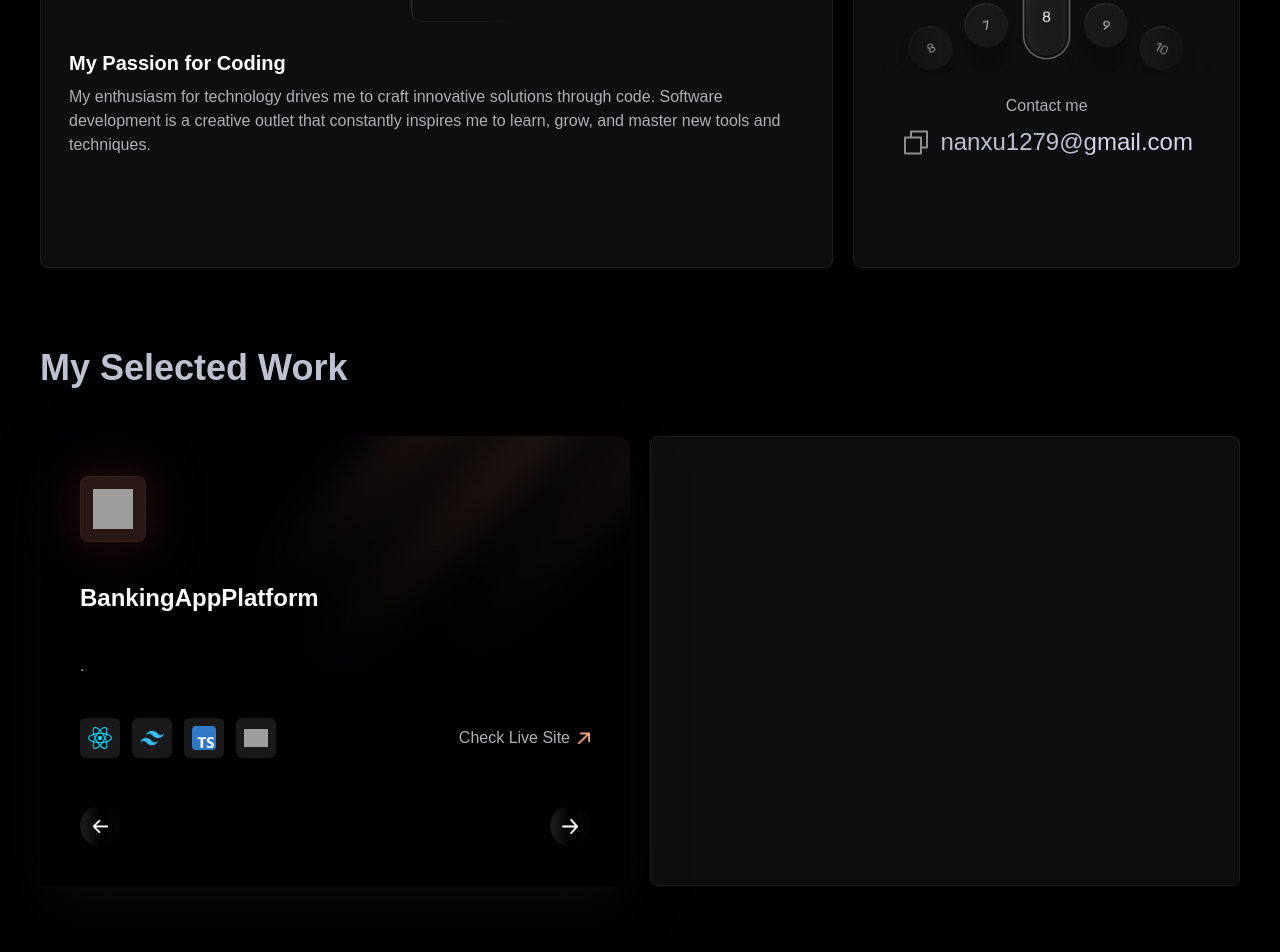
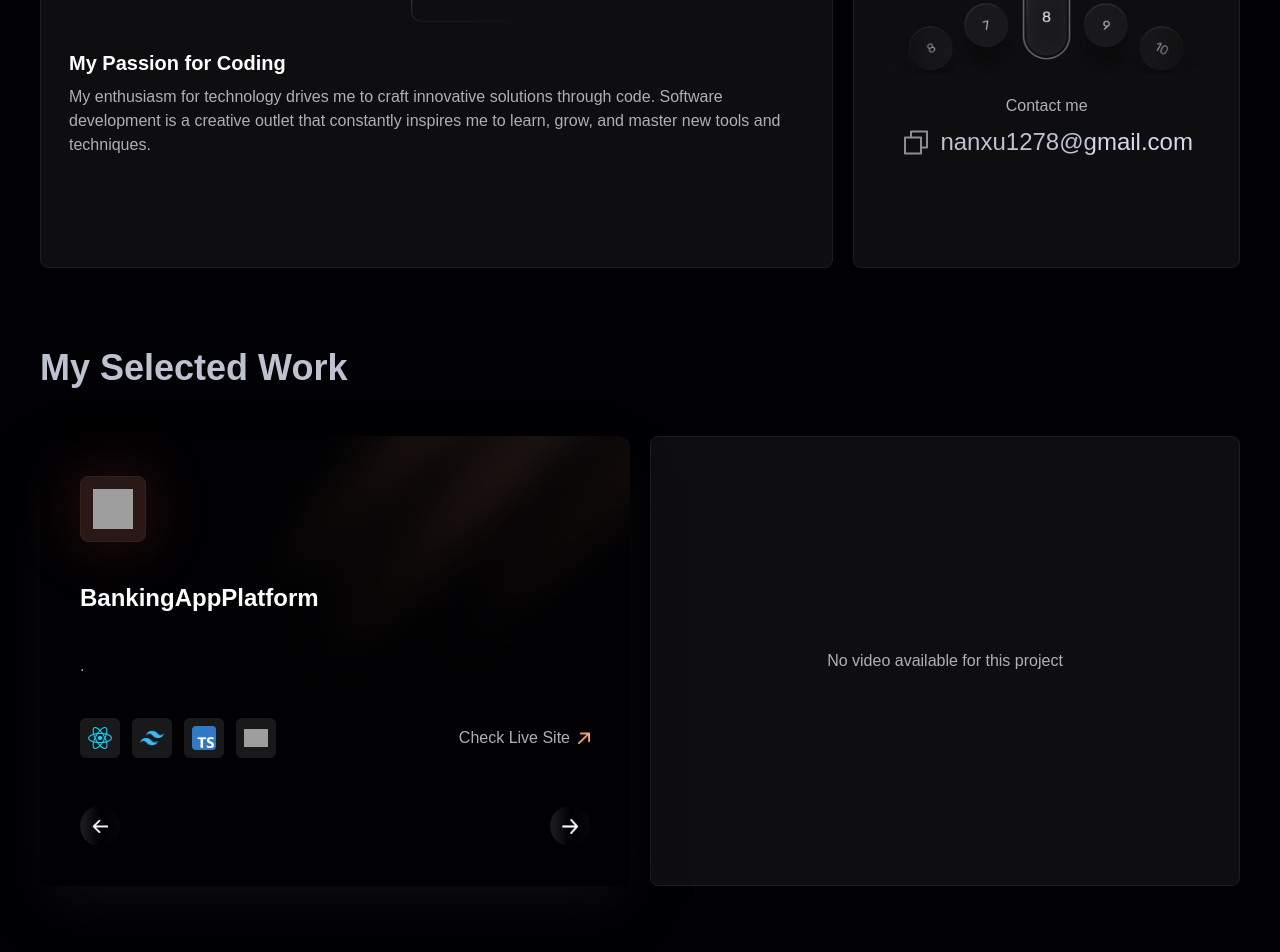
Before and after one commit to nxu22/portfolio-v1, a React (Vite) app: page / in a window 1280 px wide. Shown: the part 1700-2652 px from the top of the page. Built offline with nearby package versions, Linux system fonts and the light colour scheme; no server answers; grey boxes are pictures that could not be loaded; a web font is replaced by a local one.

Commit message:
added video

```diff
--- a/src/constants/index.js
+++ b/src/constants/index.js
@@ -68,6 +68,7 @@ export const myProjects = [
     //href: '',
     texture: '/textures/project/project1.mp4',
     logo: '/assets/project-logo1.png',
+
     logoStyle: {
       backgroundColor: '#2A1816',
       border: '0.2px solid #36201D',
@@ -105,6 +106,7 @@ export const myProjects = [
     // href: '',
     texture: '/textures/project/project2.mp4',
     logo: '/assets/project-logo2.png',
+    videoSrc: "/assets/videos/project-demo.mp4" ,
     logoStyle: {
       backgroundColor: '#13202F',
       border: '0.2px solid #17293E',
--- a/src/sections/About.jsx
+++ b/src/sections/About.jsx
@@ -96,7 +96,7 @@ const About = () => {
               <p className="grid-subtext text-center">Contact me</p>
               <div className="copy-container" onClick={handleCopy}>
                 <img src={hasCopied ? 'assets/tick.svg' : 'assets/copy.svg'} alt="copy" />
-                <p className="lg:text-2xl md:text-xl font-medium text-gray_gradient text-white">nanxu1279@gmail.com</p>
+                <p className="lg:text-2xl md:text-xl font-medium text-gray_gradient text-white">nanxu1278@gmail.com</p>
               </div>
             </div>
           </div>
--- a/src/sections/Projects.jsx
+++ b/src/sections/Projects.jsx
@@ -79,21 +79,22 @@ const Projects = () => {
             </button>
           </div>
         </div>
-
-        <div className="border border-black-300 bg-black-200 rounded-lg h-96 md:h-full">
-          {/* <Canvas>
-            <ambientLight intensity={Math.PI} />
-            <directionalLight position={[10, 10, 5]} />
-            <Center>
-              <Suspense fallback={<CanvasLoader />}>
-                <group scale={2} position={[0, -3, 0]} rotation={[0, -0.1, 0]}>
-                  <DemoComputer texture={currentProject.texture} />
-                </group>
-              </Suspense>
-            </Center>
-            <OrbitControls maxPolarAngle={Math.PI / 2} enableZoom={false} />
-          </Canvas> */}
-        </div>
+<div className="border border-black-300 bg-black-200 rounded-lg h-96 md:h-full flex items-center justify-center overflow-hidden">
+  {currentProject.videoSrc ? (
+    <video
+      className="w-full h-full object-cover"
+      controls
+      autoPlay
+      muted
+      loop
+    >
+      <source src={currentProject.videoSrc} type="video/mp4" />
+      Your browser does not support the video tag.
+    </video>
+  ) : (
+    <p className="text-white-600">No video available for this project</p>
+  )}
+</div>
       </div>
     </section>
   );
```
Also changed, not shown: 1 other file (tests, documents, lock files or other folders).
